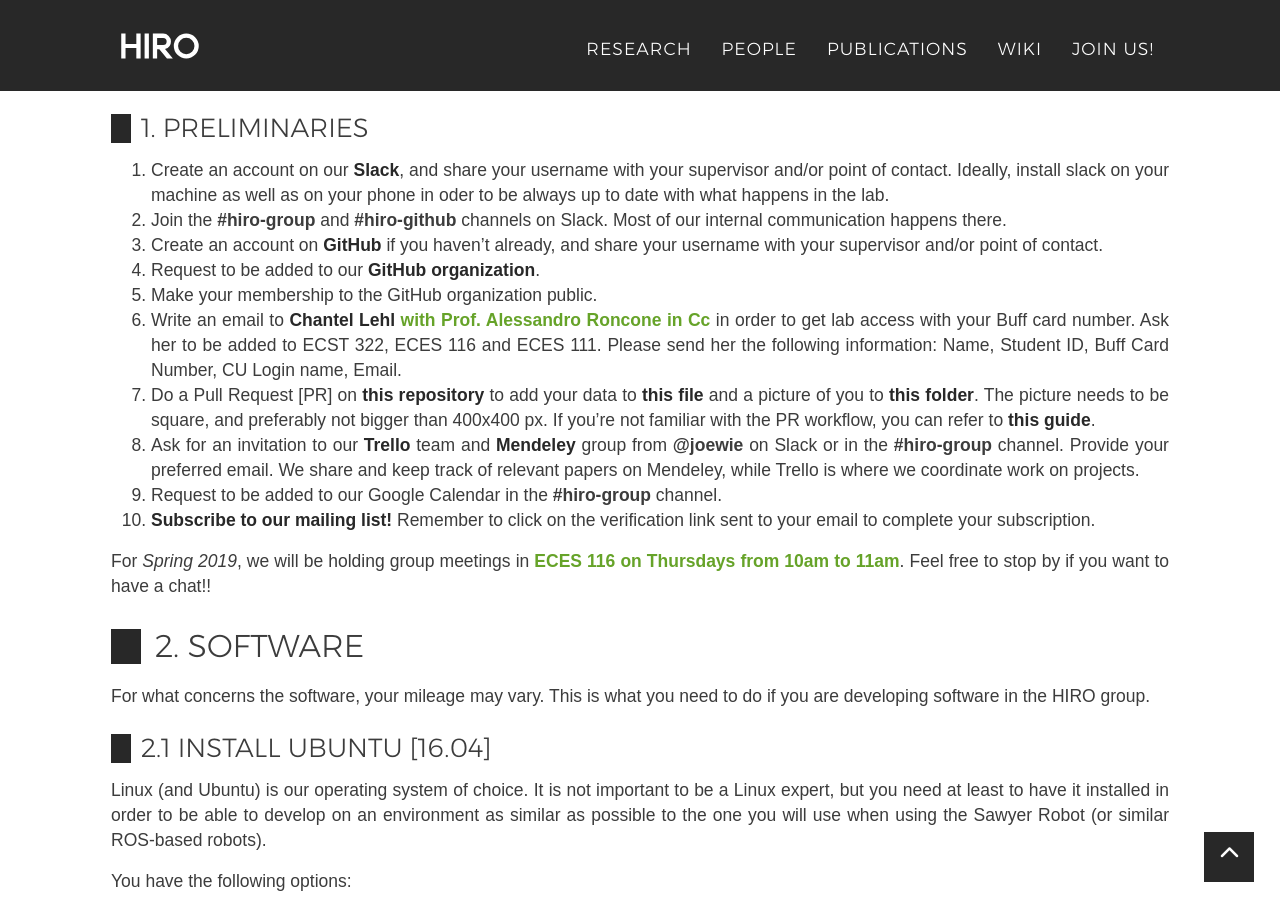
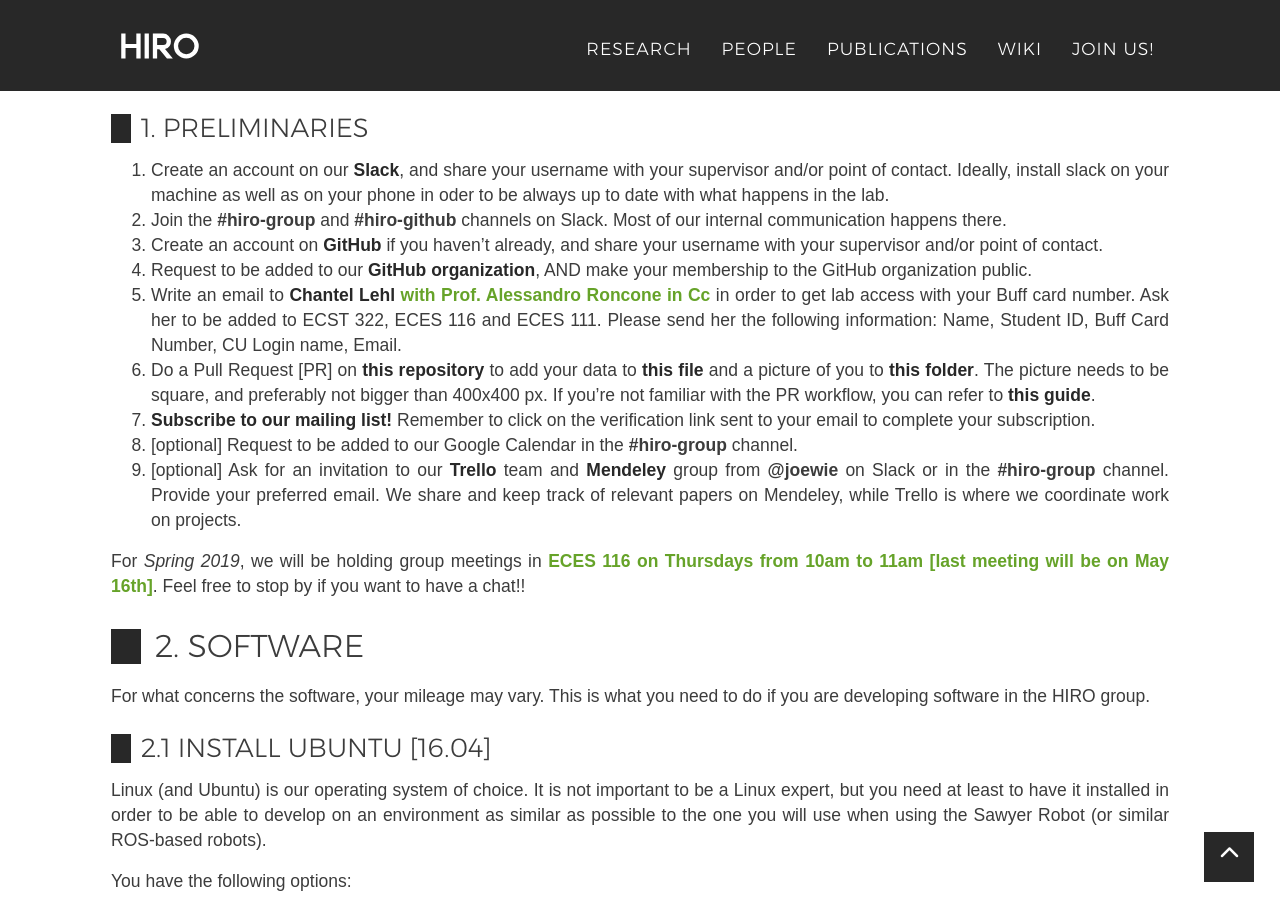
Before and after one commit to HIRO-group/HIRO-group.github.io, a Jekyll site: the page built from _posts/wiki/2019-03-07-new-HIRO-member.md, in a window 1280 px wide and 900 px high, scrolled down 662 px. Built offline with Jekyll 4.4.1, drawn with Linux system fonts in a browser that asks for light colours; nearby versions of some CDN libraries; emoji names are drawn with the system emoji font; some web fonts are replaced.

Commit message:
Minor stuff

```diff
--- a/_config.yml
+++ b/_config.yml
@@ -18,7 +18,7 @@ social:
 
 meetings:
   semester: Spring 2019
-  location: ECES 116 on Thursdays from 10am to 11am
+  location: ECES 116 on Thursdays from 10am to 11am [last meeting will be on May 16th]
 
 logo: /img/logo.svg
 logopng: /img/logo.png
--- a/_posts/wiki/2019-03-07-new-HIRO-member.md
+++ b/_posts/wiki/2019-03-07-new-HIRO-member.md
@@ -18,13 +18,12 @@ The following is a list of things to do if you are new to the {{ site.title }}.
  1. Create an account on our [Slack](https://arpg.slack.com), and share your username with your supervisor and/or point of contact. Ideally, install slack on your machine as well as on your phone in oder to be always up to date with what happens in the lab.
  2. Join the **#hiro-group** and **#hiro-github** channels on Slack. Most of our internal communication happens there.
  3. Create an account on [GitHub](https://github.com) if you haven't already, and share your username with your supervisor and/or point of contact.
- 4. Request to be added to our [GitHub organization](https://github.com/HIRO-group).
- 5. Make your membership to the GitHub organization public.
- 6. Write an email to [Chantel Lehl](mailto:chantel.lehl@colorado.edu) **with Prof. Alessandro Roncone in Cc**{:.color-banner} in order to get lab access with your Buff card number. Ask her to be added to ECST 322, ECES 116 and ECES 111. Please send her the following information: Name, Student ID, Buff Card Number, CU Login name, Email.
- 7. Do a Pull Request [PR] on [this repository](https://github.com/HIRO-group/HIRO-group.github.io) to add your data to [this file](https://github.com/HIRO-group/HIRO-group.github.io/blob/master/_data/people.yml) and a picture of you to [this folder](https://github.com/HIRO-group/HIRO-group.github.io/tree/master/img/people). The picture needs to be square, and preferably not bigger than 400x400 px. If you're not familiar with the PR workflow, you can refer to [this guide](https://github.com/HIRO-group/HIRO-group.github.io/blob/master/CONTRIBUTING.md).
- 8. Ask for an invitation to our [Trello](https://trello.com) team and [Mendeley](https://www.mendeley.com) group from **@joewie** on Slack or in the **#hiro-group** channel. Provide your preferred email. We share and keep track of relevant papers on Mendeley, while Trello is where we coordinate work on projects.
- 9. Request to be added to our Google Calendar in the **#hiro-group** channel.
- 10. [Subscribe to our mailing list!](https://lists.colorado.edu/sympa/subscribe/hiro-group) Remember to click on the verification link sent to your email to complete your subscription.
+ 4. Request to be added to our [GitHub organization](https://github.com/HIRO-group), AND make your membership to the GitHub organization public.
+ 5. Write an email to [Chantel Lehl](mailto:chantel.lehl@colorado.edu) **with Prof. Alessandro Roncone in Cc**{:.color-banner} in order to get lab access with your Buff card number. Ask her to be added to ECST 322, ECES 116 and ECES 111. Please send her the following information: Name, Student ID, Buff Card Number, CU Login name, Email.
+ 6. Do a Pull Request [PR] on [this repository](https://github.com/HIRO-group/HIRO-group.github.io) to add your data to [this file](https://github.com/HIRO-group/HIRO-group.github.io/blob/master/_data/people.yml) and a picture of you to [this folder](https://github.com/HIRO-group/HIRO-group.github.io/tree/master/img/people). The picture needs to be square, and preferably not bigger than 400x400 px. If you're not familiar with the PR workflow, you can refer to [this guide](https://github.com/HIRO-group/HIRO-group.github.io/blob/master/CONTRIBUTING.md).
+ 7. [Subscribe to our mailing list!](https://lists.colorado.edu/sympa/subscribe/hiro-group) Remember to click on the verification link sent to your email to complete your subscription.
+ 8. [optional] Request to be added to our Google Calendar in the **#hiro-group** channel.
+ 9. [optional] Ask for an invitation to our [Trello](https://trello.com) team and [Mendeley](https://www.mendeley.com) group from **@joewie** on Slack or in the **#hiro-group** channel. Provide your preferred email. We share and keep track of relevant papers on Mendeley, while Trello is where we coordinate work on projects.
 
 For _{{ site.meetings.semester }}_, we will be holding group meetings in **{{ site.meetings.location }}**{:.color-banner}. Feel free to stop by if you want to have a chat!!
 
--- a/index.html
+++ b/index.html
@@ -12,3 +12,4 @@ We aim at lowering the barriers to entry for humans to naturally interact with r
 Our goal is to design the next generation of robot workers, collaborators, and companions. This will allow for humans and robots to accomplish together what neither of them can do alone.
 
 Our group is within the [Department of Computer Science](https://cs.colorado.edu) in the [College of Engineering and Applied Science](https://www.colorado.edu/engineering) at [CU Boulder](https://www.colorado.edu).
+If you want to learn more about our research and you would like involved with the lab, feel free to stop by our weekly meetings!! For _{{ site.meetings.semester }}_, we will be holding group meetings in **{{ site.meetings.location }}**{:.color-banner}.
```
